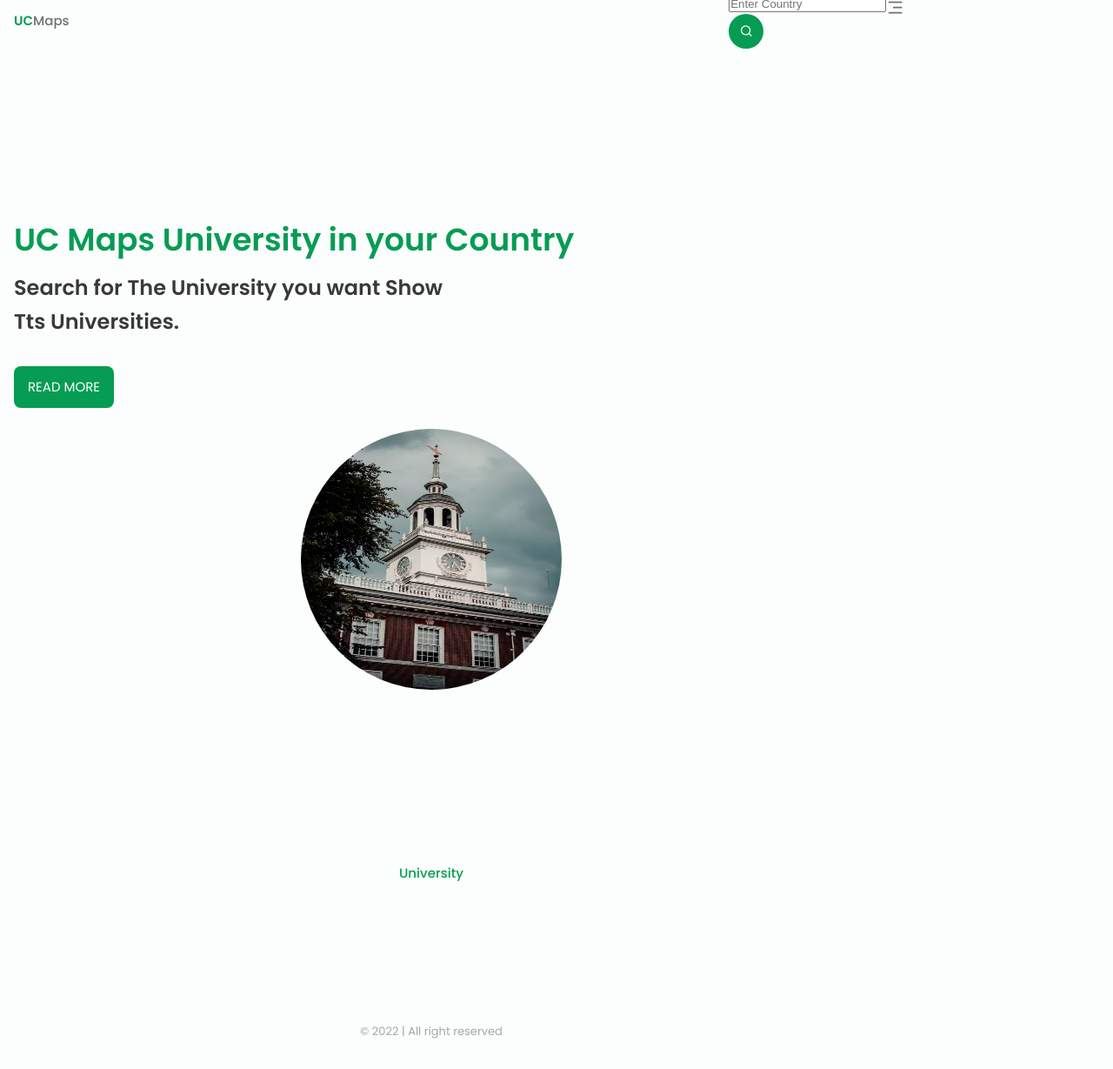
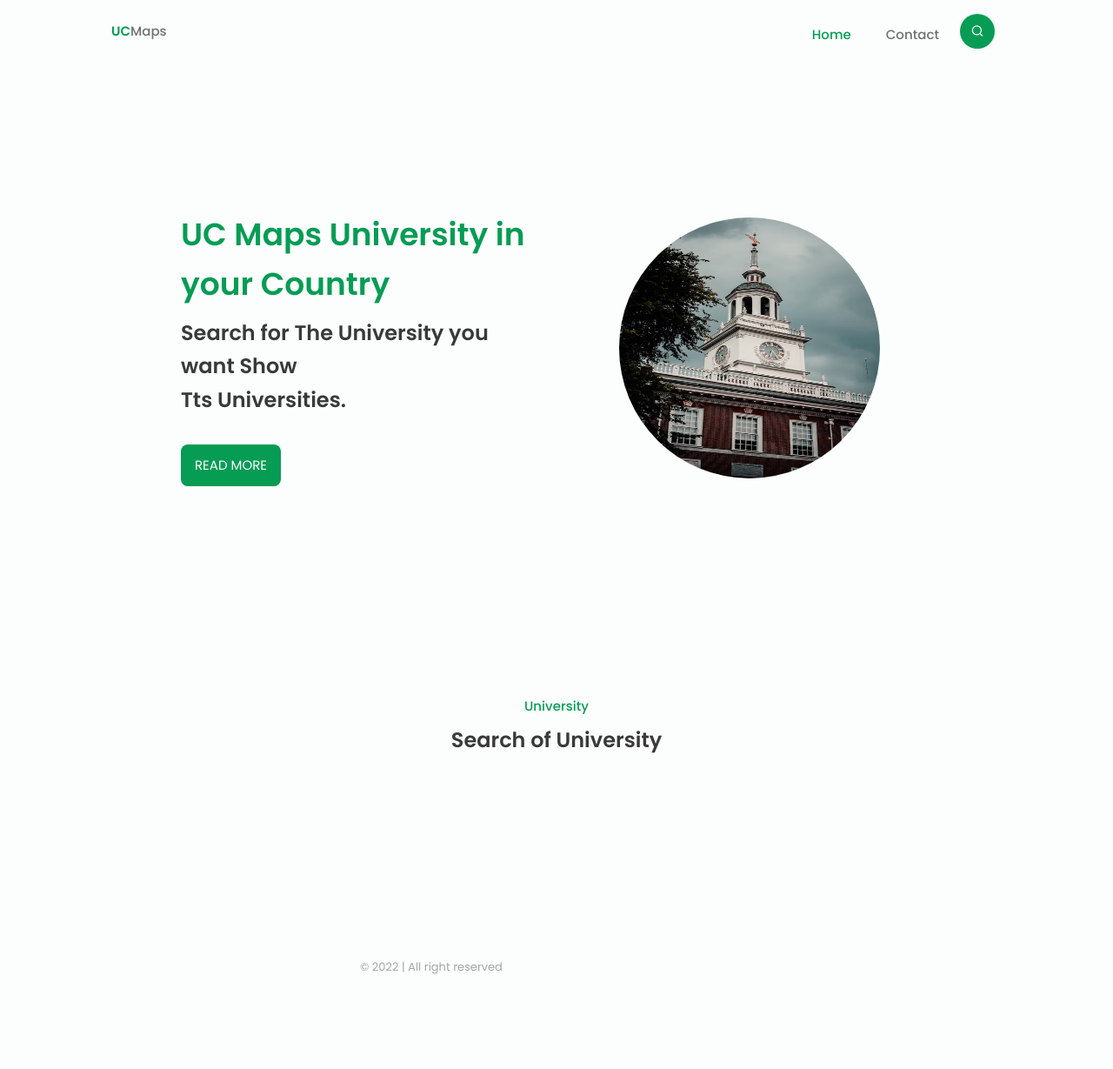
Before and after one commit to CA-G12/CUMaps, a plain HTML site: page university/index.html in a window 1280 px wide. Shown: the whole page at 87% size. After the commit the page ends 1155 px from the top, so only its background shows below. Drawn offline with nearby package versions, Linux system fonts and the light colour scheme; no server answers.

Commit message:
adding responsive design in page

```diff
--- a/js/logic.js
+++ b/js/logic.js
@@ -33,6 +33,6 @@ window.addEventListener('scroll', scrollHeader)
 const searchUniversty=(data , name)=>{
     return data.filter(ele=>{
         console.log(ele,79856444444444444444444)
-        return ele.name ==name
+        return ele.name.includes(name)
     })
 }
--- a/style.css
+++ b/style.css
@@ -191,13 +191,13 @@ img{
     margin-right: 8px
 }
 
-.search-box:hover > .search-text {
-    width: 150px;
-    padding: 0 6px;
-}
-
-.search-box:hover > .search-btn {
-    background: #393939;
+.search-box-un {
+    background: var(--body-color);
+    box-shadow: 0 0px 4px rgb(0 0 0 / 10%);
+    height: 40px;
+    border-radius: 40px;
+    display: flex;
+    margin-right: 8px
 }
 .search-btn {
     color: var(--body-color);
@@ -221,6 +221,33 @@ img{
     transition: .4s;
     line-height: 40px;
     width: 0;
+}
+
+.search-text-un {
+    border: none;
+    background: none;
+    outline: none;
+    padding: 0;
+    color: #393939;
+    font-size: 16px;
+    transition: .4s;
+    line-height: 40px;
+    width: 0;
+}
+.search-box:hover> .search-text {
+    width: 150px;
+    padding: 0 6px;
+}
+.search-box-un:hover> .search-text-un {
+    width: 150px;
+    padding: 0 6px;
+}
+.search-box:hover > .search-btn {
+    background: #393939;
+}
+
+.search-box-un:hover > .search-btn {
+    background: #393939;
 }
 
 /* Change background header */
@@ -279,7 +306,7 @@ img{
     width: calc(100% - 2rem);
     margin-left: var(--mb-2);
     margin-right: var(--mb-2);
-
+    margin-top: 32px;
 }
 .card-countries, .card-university{
     display: grid;
@@ -357,6 +384,7 @@ img{
     height: 100%;
     background: rgb(0 0 0 / 58%);
     border-radius: 0.5rem;
+    position: relative;
 }
 .name-university {
     color: #fff;
@@ -383,3 +411,78 @@ p.country-name span{
     color: var(--text-color-light);
     margin-top: 3.5rem;
 }
+
+/*========== MEDIA QUERIES ==========*/
+@media screen and (max-width: 576px) {
+    .home {
+        margin-top: 100px;
+    }
+}
+@media screen and (min-width: 576px){
+    .home-container {
+        grid-template-columns: repeat(2,1fr);
+        align-items: center;
+    }
+}
+
+@media screen and (min-width: 768px) {
+    body{
+        margin: 0;
+    }
+
+    .section{
+        padding-top: 8rem;
+    }
+
+    .nav{
+        height: calc(var(--header-height) + 1.5rem);
+        margin: auto;
+    }
+    .nav-menu {
+        background: none;
+        top: 100%;
+        box-shadow: none;
+        position: unset;
+    }
+    .nav-list{
+        display: flex;
+        justify-content: flex-end;
+        padding-right: 24px;
+    }
+    .nav-item{
+        margin-left: var(--mb-5);
+        margin-bottom: 0;
+    }
+    .nav-toggle{
+        display: none;
+    }
+
+
+    .home-container {
+        height: 100vh;
+        justify-items: center;
+        padding: 0 48px;
+        margin: auto;
+    }
+    .card-countries, .card-university {
+        margin-top: var(--mb-6);
+        grid-template-columns: repeat(3, 210px);
+        column-gap: 4rem;
+    }
+    section.countries {
+        margin: auto;
+    }
+
+}
+
+@media screen and (min-width: 960px) {
+    .home__img{
+        width: 500px;
+    }
+}
+
+@media screen and (min-height: 721px) {
+    .home__container {
+        height: 640px;
+    }
+}
--- a/university/index.html
+++ b/university/index.html
@@ -30,7 +30,7 @@
             <div class="right-side">
                 <!-- search -->
                 <form class="search-box-un">
-                    <input type="text" class="search-text-un" placeholder="Enter Country">
+                    <input type="text" class="search-text-un" placeholder="Enter University">
                     <a href="#" class="search-btn">
                         <i class="ri-search-line"></i>
                     </a>
@@ -46,7 +46,7 @@
 
     <!-- ================ main ================ -->
     <main class="main" id="main">
-        <section class="section home" id="home">
+        <section class="home" id="home">
             <div class="home-container">
                 <div class="home-data">
                     <h1 class="home-title">UC Maps University in your Country</h1>
@@ -58,8 +58,9 @@
             </div>
         </section>
 
-        <section class="section countries">
+        <section class="countries">
             <span class="section-subtitle">University</span>
+            <h2 class="section-title">Search of University</h2>
 
             <div class="card-university">
 
```
Also changed, not shown: index.html (+2 -2 lines).
